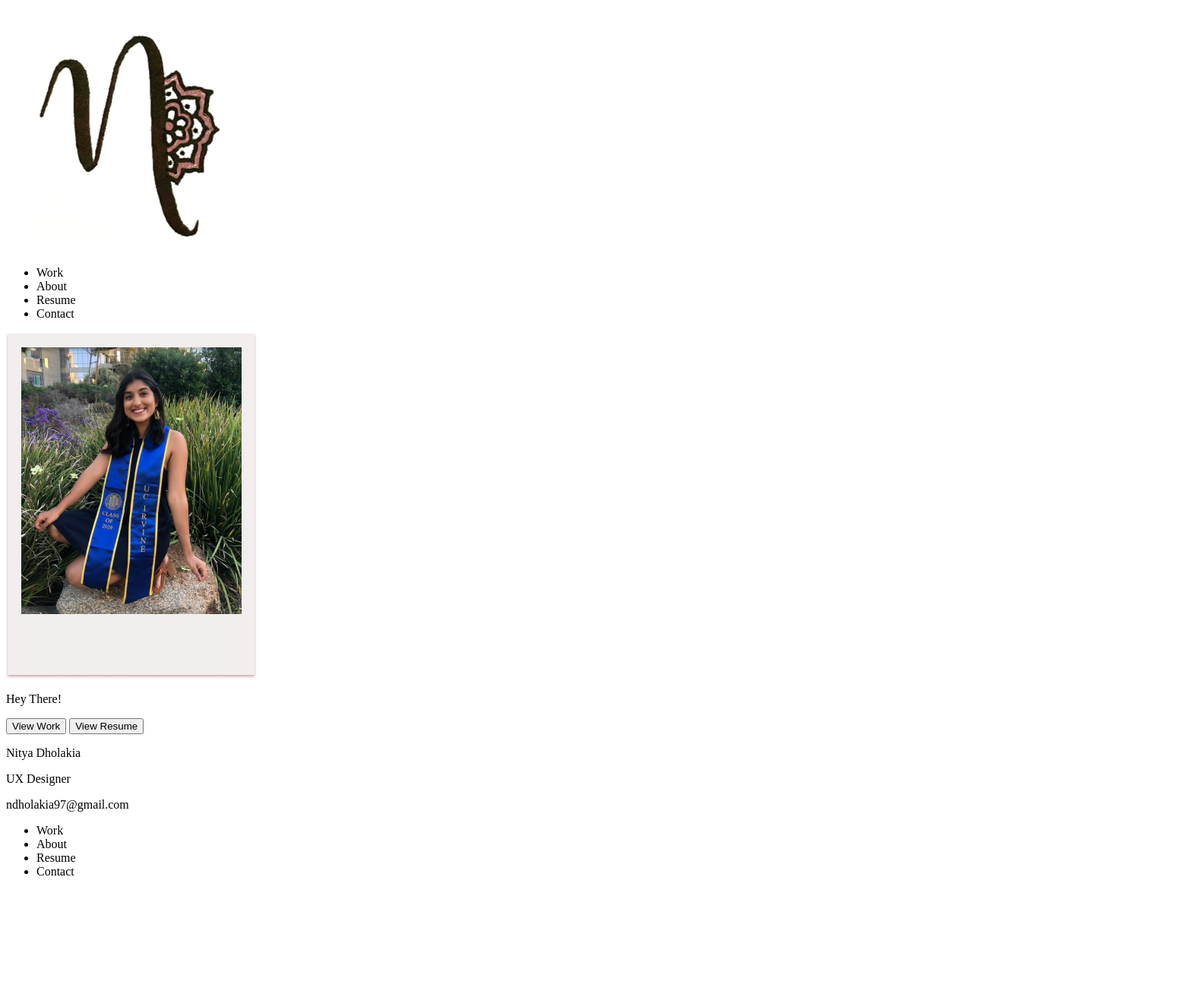
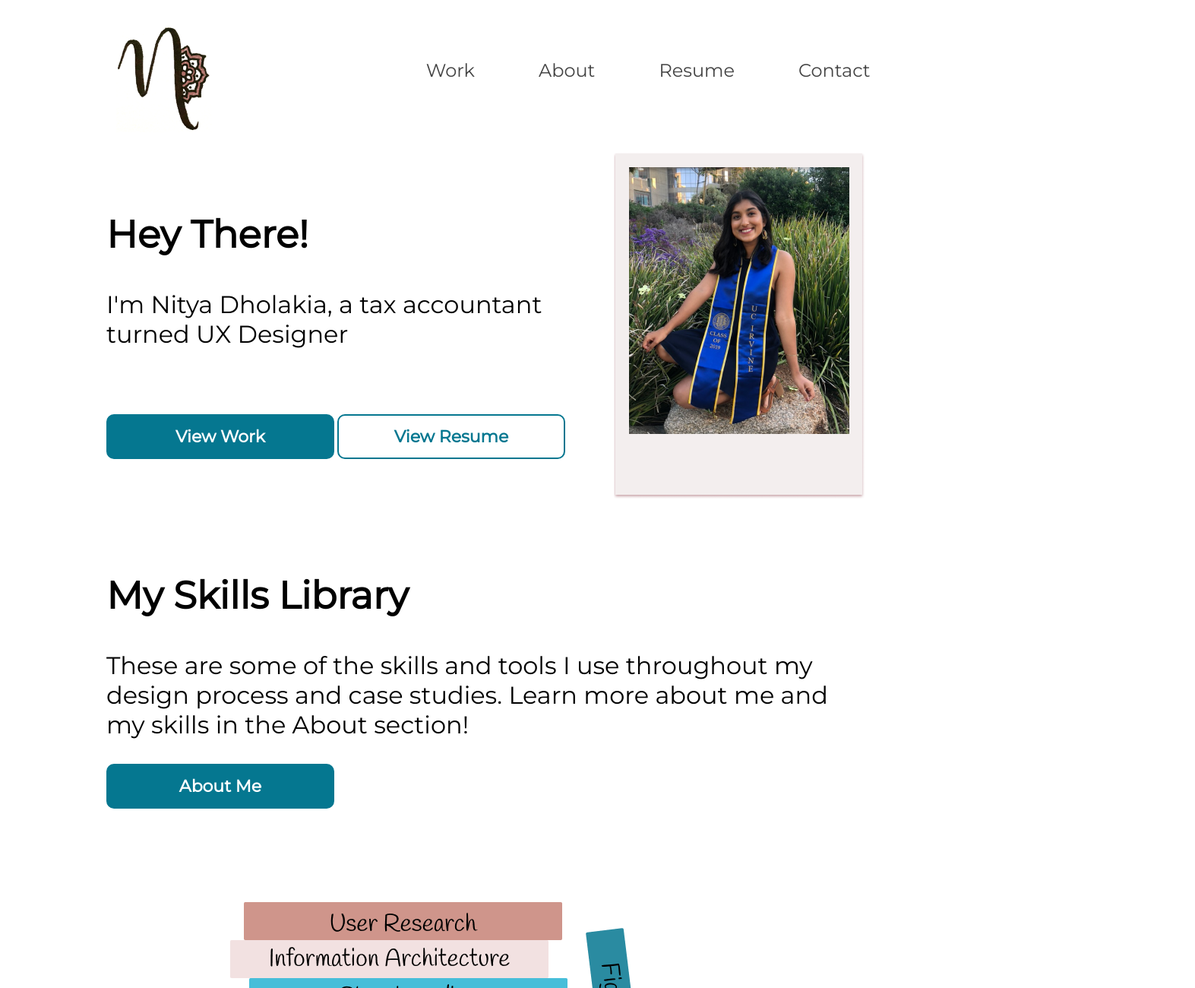
Before and after one commit to ndholakia97/UX_UI_HW_17_ND, a plain HTML site: page index.html in a window 1280 px wide. Shown: the top 1300 px of the page at 76% size, 1573 px wide, since content can reach past the window. Before the commit the page ends 1172 px from the top, so only its background shows below. Drawn offline with Linux system fonts and the light colour scheme.

Commit message:
Finishing touches for HW17
Finalized the code for the nav, header, and footer and also started adding the skills section, but met a dead end with that. Will revisit in coming week.

```diff
--- a/css/style.css
+++ b/css/style.css
@@ -1,17 +1,154 @@
-.inline-block {
-    display: inline-block;
-    vertical-align: top;
+.body {
+    margin: 0;
+    background-color: #222;
+    font-family:'Montserrat';
+}
+.container {
+    width: 80%;
+    margin: 0 auto;
+}
+header {
+    background: #FFFFFF;
+}
+
+header::after {
+    content: '';
+    display: table;
+    clear: both;
 }
 .logo {
-    width:23%;
-    padding: 1%;
-    text-align: center;
+    float: left;
+    padding: 10px 0;
+    width: 150px;
 }
-.nav {
-    width:73%;
-    padding: 1%;
+nav {
+    float: right;
+    padding: 10px 0;
 }
+
 .ul {
 width: 50%;
 margin-left: auto;
 }
+
+nav ul {
+    margin: 0;
+    padding: 0;
+    list-style: none;
+}
+nav li{
+    display: inline-block;
+    margin-left: 80px;
+    padding-top: 60px;
+}
+
+nav a {
+    color: #444;
+    text-decoration: none;
+    font-family:'Montserrat';
+    font-size: 24px;
+}
+
+nav a:hover {
+color: #000;
+font-weight: bold;
+}
+
+.heroImg {
+    height: 600px;
+    padding: 10px;
+}
+
+.separator {
+    width: 1000px;
+    margin: 0 auto;
+    justify-content: space-between;
+}
+
+.right {
+    float: right;
+    padding-left: 15px;
+}
+.left {
+    align-content: flex-end;
+    padding-left: 15px;
+}
+#button1 {
+    background-color: #057790;
+    color: #FFFFFF;
+    font-family: "Montserrat";
+    font-weight: bolder;
+    font-size: 22px;
+    border-radius: 10px;
+    stroke: white;
+    width: 30%;
+    border: 2px solid #057790;
+    padding: 14px 28px;
+    cursor: pointer;
+}
+#button2 {
+    background-color: #FFFFFF;
+    color: #057790;
+    font-family: "Montserrat";
+    font-weight: bolder;
+    font-size: 22px;
+    border: 6pt black;
+    border-radius: 10px;
+    stroke: white;
+    width: 30%;
+    border: 2px solid #057790;
+    padding: 14px 28px;
+    cursor: pointer;
+}
+button {
+    background-color: #057790;
+    color: #FFFFFF;
+    font-family: "Montserrat";
+    font-weight: bolder;
+    font-size: 22px;
+    border-radius: 10px;
+    stroke: white;
+    width: 30%;
+    border: 2px solid #057790;
+    padding: 14px 28px;
+    cursor: pointer;
+}
+.text {
+padding-top: initial;
+}
+.text h1 {
+    color: black;
+    font-size: 50px;
+    font-weight: bolder;
+    font-family: "Montserrat";
+}
+.text h2 {
+    color: black;
+    font-size: 50px;
+    font-weight: 900;
+    font-family: "Montserrat";
+    text-align: right;
+}
+.text p {
+    color: black;
+    font-size: 32px;
+    font-family: "Montserrat";
+
+}
+.footer {
+    background-color: #AC6E64;
+    margin: 0 auto;
+
+}
+ footer ul {
+     margin: 0;
+     padding: 0;
+     list-style: none;
+     display: right;
+ }
+
+ footer li {
+    display: inline-block;
+    padding: 10px;
+    margin: 10px;
+ }
--- a/index.html
+++ b/index.html
@@ -1,32 +1,63 @@
 <html>
 <head>
     <link href="css/style.css" rel="stylesheet" type="text/css">
+    <link href='https://fonts.googleapis.com/css?family=Montserrat' rel='stylesheet'>
+<title>Homepage</title>
 </head>
+
 <body>
-     <header class="navigation">
-        <div class="inline-block">
-        <div class="logo">
-            <img src="images/img_logo.png">
+ <header>
+     <div class="container">
+        <img src="images/img_logo.png" alt="logo" class="logo">
+
+        <nav>
+            <ul>
+                <li><a href="#">Work</a></li>
+                <li><a href="#">About</a></li>
+                <li><a href="#">Resume</a></li>
+                <li><a href="#">Contact</a></li>
+            </ul>
+        </nav>
+
     </div>
+</header>
+
+<section class="heroImg">
+    <div class="separator">
+        <img src="images/img_profile_polaroid.png" class="right">
+            <div class="text">
+<br>
+<br>
+                <h1>Hey There!</h1>
+            <p>
+             I'm Nitya Dholakia, a tax accountant turned UX Designer
+            </p>
             </div>
-        <nav>
-            <div class="inline-block">
-                <ul>
-                    <li>Work</li>
-                    <li>About</li>
-                    <li>Resume</li>
-                    <li>Contact</li>
-                </ul>
+        <br>
+        <br>
+        <br>
+            <div>
+                <input type="button" id=Button1 value="View Work">
+                <input type="button" id=Button2 value="View Resume">
             </div>
-        </nav>
-        </header>
-    <section class="heroImg">
-        <div class="content">
-            <img src="images/img_profile_polaroid.png">
-            <p>Hey There!</p>
-            <button>View Work</button>
-            <button>View Resume</button>
+<br>
+<br>
+<br>
+<br>
+<br>
+<br>
+             <div class="text">
+                <h1>My Skills Library</h1>
+                <p>
+                 These are some of the skills and tools I use throughout my design process and case studies. Learn more about me and my skills in the About section!
+                 </p>
+            </div>
+             <button>About Me</button>
+        <img src="images/Skills library.png" class="left">
+
+
     <footer>
+        <div class="footer">
             <p>Nitya Dholakia</p>
             <p>UX Designer</p>
             <p>ndholakia97@gmail.com</p>
@@ -36,8 +67,11 @@
                 <li>Resume</li>
              <li>Contact</li>
              </ul>
+        </div>
     </footer>
-        </div>
 </section>
+
+
+
 </body>
 </html>
```
Also changed, not shown: images/Skills library.png (added), 2 other files. Lines whose indentation alone changed are shown as unchanged.
